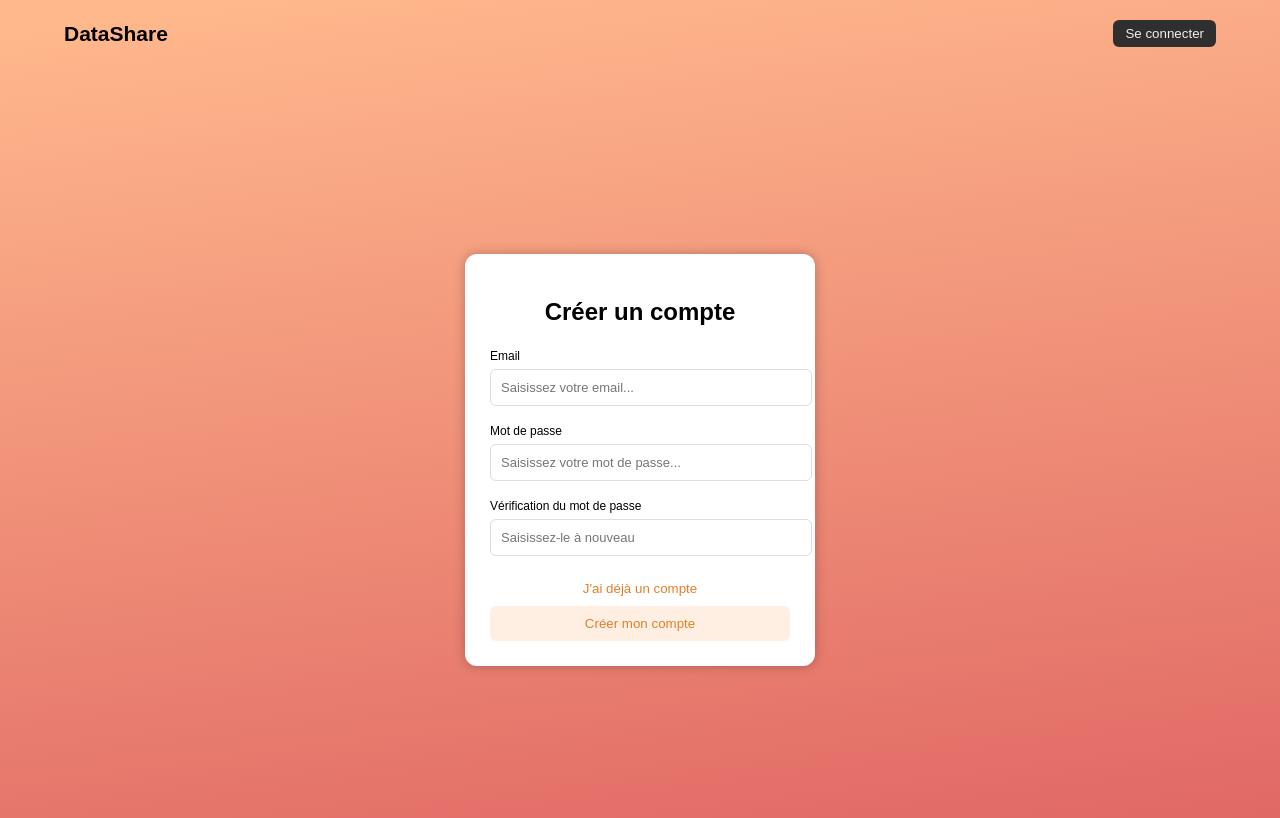
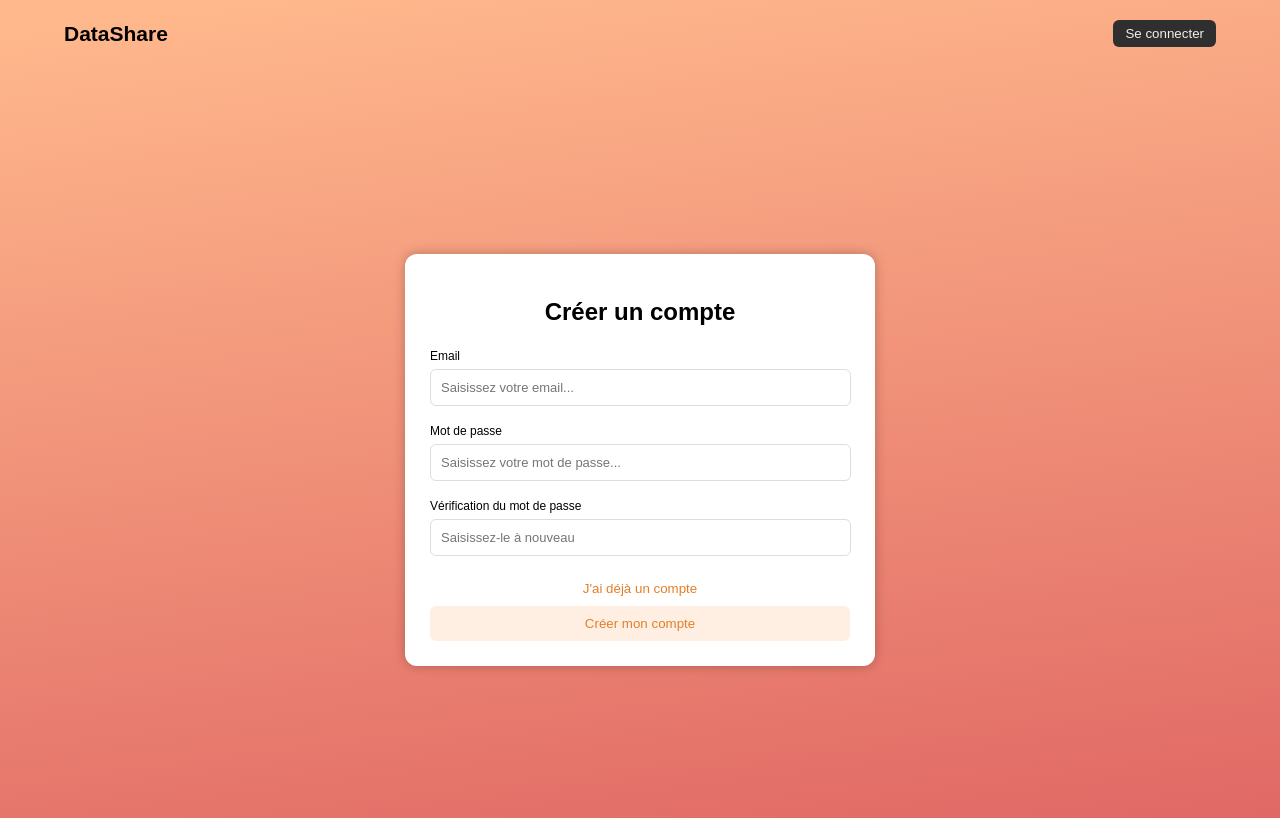
Before and after one commit to Abderrazzak20/Projet3_datashare, an Angular app in the folder frontend/datashare-frontend/: page /register in a window 1280 px wide. Shown: the top 818 px of the page. Built offline with nearby package versions, Linux system fonts and the light colour scheme.

Commit message:
correction distance pour les champs login et register

```diff
--- a/frontend/datashare-frontend/src/app/auth/login/login.component.css
+++ b/frontend/datashare-frontend/src/app/auth/login/login.component.css
@@ -44,7 +44,7 @@ body {
     background: rgba(255, 255, 255, 1);
     padding: 25px;
     border-radius: 12px;
-    width: min(100%, 360px);
+    width: min(100%, 420px);
     box-shadow: 0px 0px 12px 0px rgba(0, 0, 0, 0.25);
 }
 
@@ -58,7 +58,7 @@ label {
 }
 
 input {
-    width: 100%;
+    width: 95%;
     padding: 10px;
     margin: 5px 0 15px 0;
     border-radius: 6px;
--- a/frontend/datashare-frontend/src/app/auth/register/register.component.css
+++ b/frontend/datashare-frontend/src/app/auth/register/register.component.css
@@ -40,7 +40,7 @@ font-weight: 400;
     background: rgba(255, 255, 255, 1);
     padding: 25px;
     border-radius: 12px;
-    width: 300px;
+    width: 420px;
   box-shadow: 0px 0px 12px 0px rgba(0, 0, 0, 0.25);
 
 }
@@ -57,7 +57,7 @@ label {
     }
 
 input {
-    width: 100%;
+    width: 95%;
     padding: 10px;
     margin: 5px 0 15px 0;
     border-radius: 6px;
```
